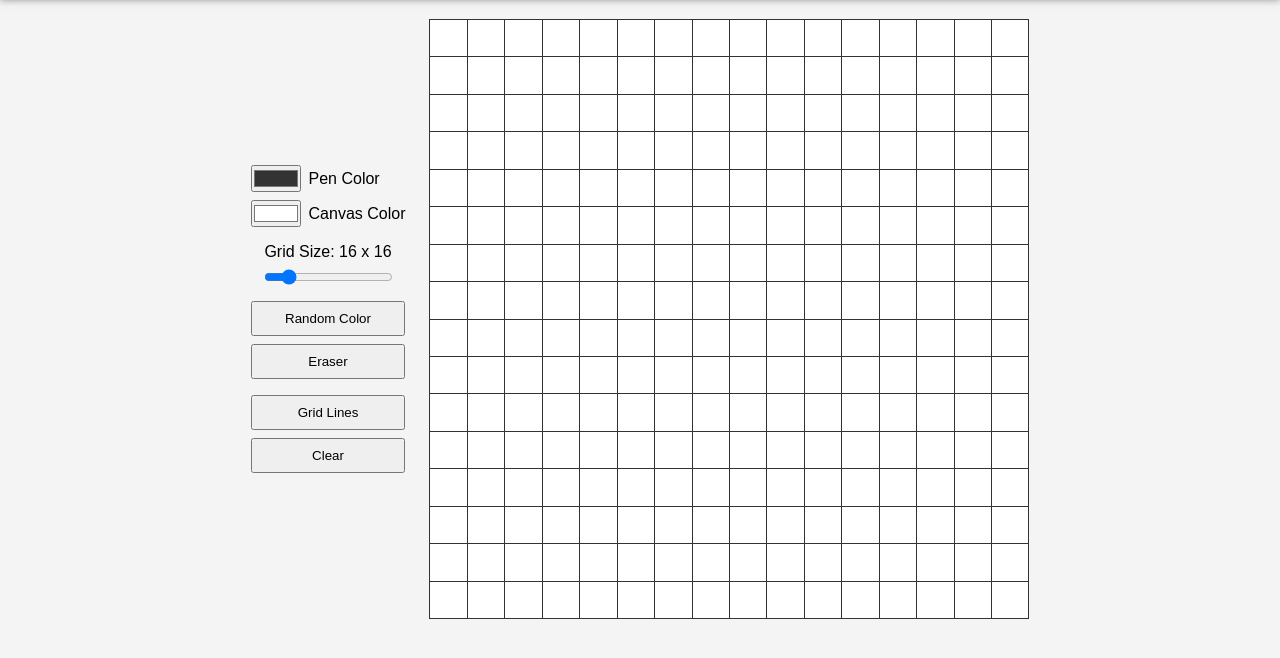
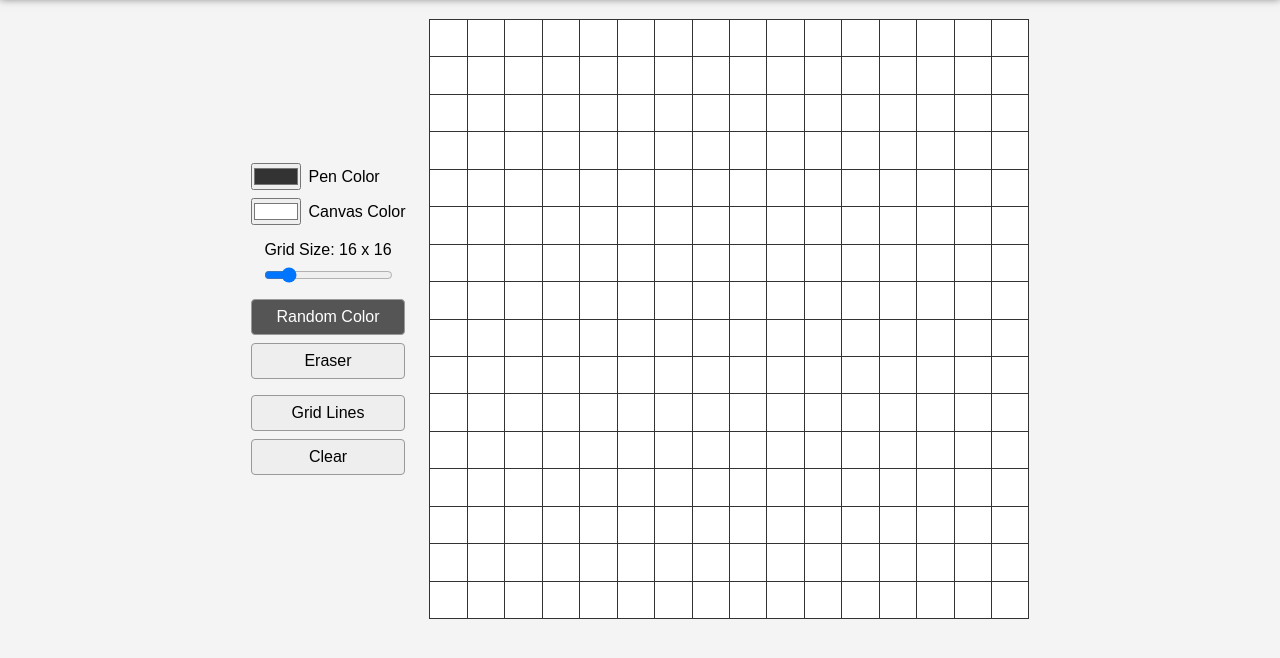
Before and after one commit to karolistech/etch-a-sketch, a website built with Vite: page index.html in a window 1280 px wide. Both pictures are taken after a click on the button "Random Color". Shown: the part 74-732 px from the top of the page. Built offline with nearby package versions, Linux system fonts and the light colour scheme.

Commit message:
feat: add selected mode styles

```diff
--- a/src/main.ts
+++ b/src/main.ts
@@ -28,6 +28,9 @@ function createGrid(size: number) {
 
 function setMode(mode: Mode) {
   state.mode = state.mode === mode ? "draw" : mode;
+
+  randomColorBtn.classList.toggle("controls__btn--selected", state.mode === "randomize");
+  eraseBtn.classList.toggle("controls__btn--selected", state.mode === "erase");
 }
 
 function updatePenColor() {
--- a/src/style.css
+++ b/src/style.css
@@ -53,6 +53,19 @@ body {
 .controls__btn {
   flex: 1;
   padding-block: 0.5rem;
+  background-color: #eee;
+  border: 1px solid #999;
+  border-radius: 4px;
+  color: #000;
+  font-family: inherit;
+  font-size: 1rem;
+  cursor: pointer;
+  transition: background-color 0.2s ease, color 0.2s ease;
+}
+
+.controls__btn--selected {
+  background-color: #555;
+  color: #fff;
 }
 
 .canvas {
@@ -82,3 +95,13 @@ body {
     flex-direction: column;
   }
 }
+
+@media (hover: hover) and (pointer: fine) {
+  .controls__btn:hover {
+    background-color: #ddd;
+  }
+
+  .controls__btn--selected:hover {
+    background-color: #444;
+  }
+}
```
